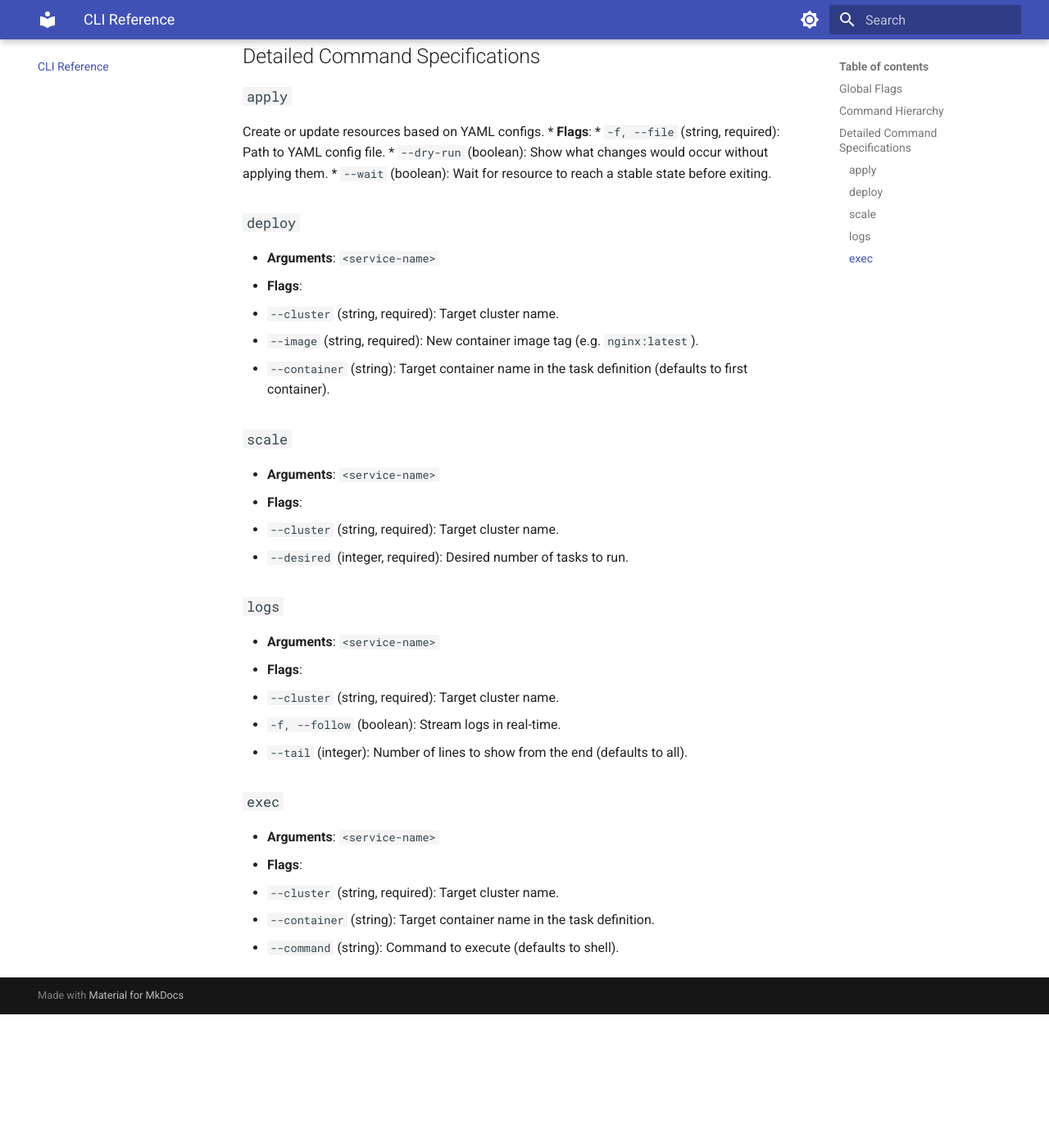
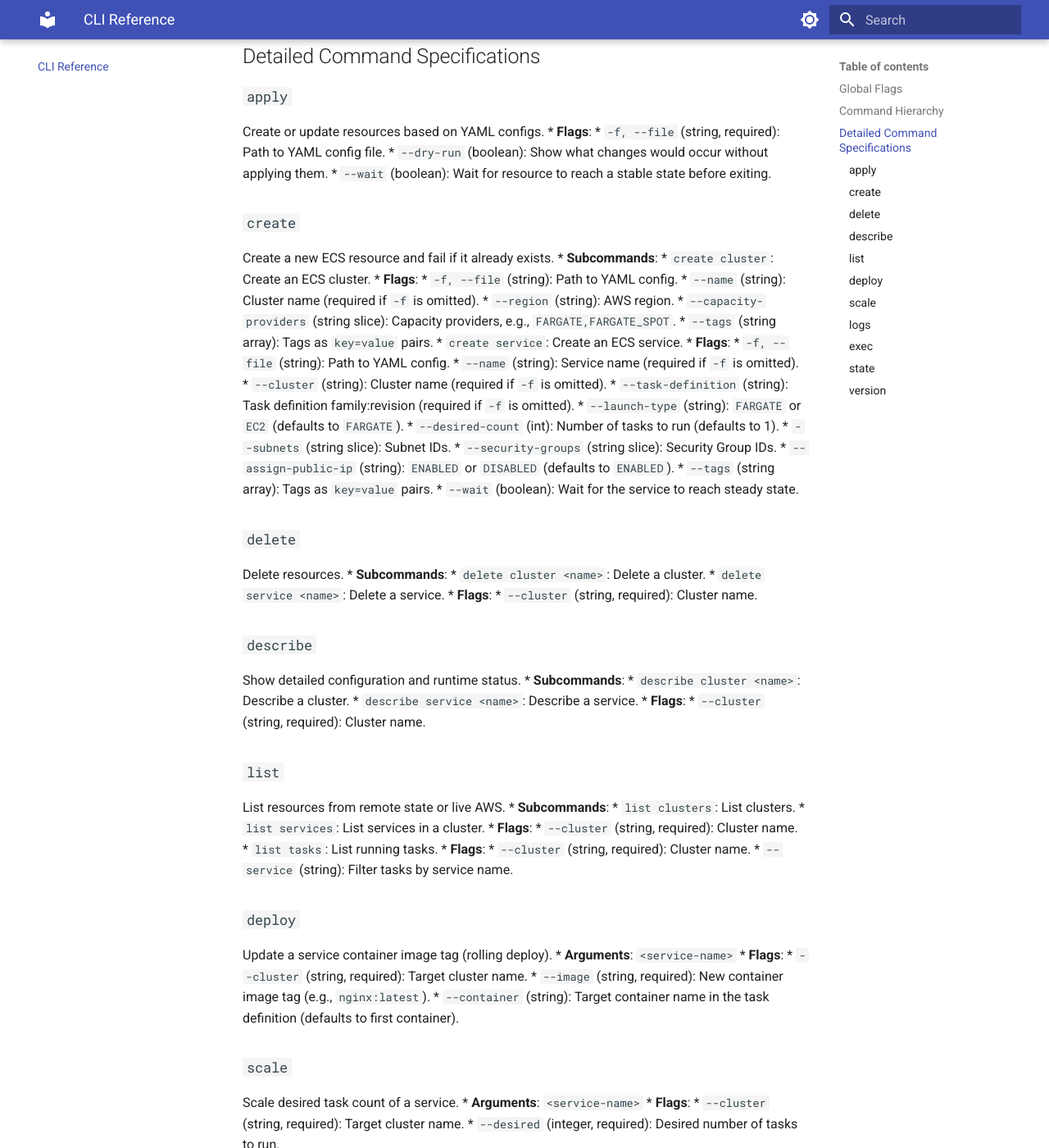
Before and after one commit to Roslaan001/ecsctl, an MkDocs documentation site: the page built from docs/reference.md, in a window 1280 px wide and 1400 px high, scrolled down 1387 px. Shown: the whole window at 82% size. Built offline with MkDocs 1.6.1 and Material for MkDocs 9.7.7, drawn with Linux system fonts in a browser that asks for light colours; before the commit the page ends 2624 px from its top, so only the background shows below that; some of the changed text lies outside the part shown.

Commit message:
docs: add resource inspection page and expand CLI reference specifications

```diff
--- a/docs/reference.md
+++ b/docs/reference.md
@@ -60,20 +60,75 @@ Create or update resources based on YAML configs.
   * `--dry-run` (boolean): Show what changes would occur without applying them.
   * `--wait` (boolean): Wait for resource to reach a stable state before exiting.
 
+### `create`
+Create a new ECS resource and fail if it already exists.
+* **Subcommands**:
+  * `create cluster`: Create an ECS cluster.
+    * **Flags**:
+      * `-f, --file` (string): Path to YAML config.
+      * `--name` (string): Cluster name (required if `-f` is omitted).
+      * `--region` (string): AWS region.
+      * `--capacity-providers` (string slice): Capacity providers, e.g., `FARGATE,FARGATE_SPOT`.
+      * `--tags` (string array): Tags as `key=value` pairs.
+  * `create service`: Create an ECS service.
+    * **Flags**:
+      * `-f, --file` (string): Path to YAML config.
+      * `--name` (string): Service name (required if `-f` is omitted).
+      * `--cluster` (string): Cluster name (required if `-f` is omitted).
+      * `--task-definition` (string): Task definition family:revision (required if `-f` is omitted).
+      * `--launch-type` (string): `FARGATE` or `EC2` (defaults to `FARGATE`).
+      * `--desired-count` (int): Number of tasks to run (defaults to 1).
+      * `--subnets` (string slice): Subnet IDs.
+      * `--security-groups` (string slice): Security Group IDs.
+      * `--assign-public-ip` (string): `ENABLED` or `DISABLED` (defaults to `ENABLED`).
+      * `--tags` (string array): Tags as `key=value` pairs.
+      * `--wait` (boolean): Wait for the service to reach steady state.
+
+### `delete`
+Delete resources.
+* **Subcommands**:
+  * `delete cluster <name>`: Delete a cluster.
+  * `delete service <name>`: Delete a service.
+    * **Flags**:
+      * `--cluster` (string, required): Cluster name.
+
+### `describe`
+Show detailed configuration and runtime status.
+* **Subcommands**:
+  * `describe cluster <name>`: Describe a cluster.
+  * `describe service <name>`: Describe a service.
+    * **Flags**:
+      * `--cluster` (string, required): Cluster name.
+
+### `list`
+List resources from remote state or live AWS.
+* **Subcommands**:
+  * `list clusters`: List clusters.
+  * `list services`: List services in a cluster.
+    * **Flags**:
+      * `--cluster` (string, required): Cluster name.
+  * `list tasks`: List running tasks.
+    * **Flags**:
+      * `--cluster` (string, required): Cluster name.
+      * `--service` (string): Filter tasks by service name.
+
 ### `deploy`
+Update a service container image tag (rolling deploy).
 * **Arguments**: `<service-name>`
 * **Flags**:
   * `--cluster` (string, required): Target cluster name.
-  * `--image` (string, required): New container image tag (e.g. `nginx:latest`).
+  * `--image` (string, required): New container image tag (e.g., `nginx:latest`).
   * `--container` (string): Target container name in the task definition (defaults to first container).
 
 ### `scale`
+Scale desired task count of a service.
 * **Arguments**: `<service-name>`
 * **Flags**:
   * `--cluster` (string, required): Target cluster name.
   * `--desired` (integer, required): Desired number of tasks to run.
 
 ### `logs`
+Aggregate and stream logs from service tasks.
 * **Arguments**: `<service-name>`
 * **Flags**:
   * `--cluster` (string, required): Target cluster name.
@@ -81,8 +136,30 @@ Create or update resources based on YAML configs.
   * `--tail` (integer): Number of lines to show from the end (defaults to all).
 
 ### `exec`
+Open interactive shell or run commands in a container task.
 * **Arguments**: `<service-name>`
 * **Flags**:
   * `--cluster` (string, required): Target cluster name.
-  * `--container` (string): Target container name in the task definition.
+  * `--container` (string): Target container name.
   * `--command` (string): Command to execute (defaults to shell).
+
+### `state`
+Manage remote state backend contexts.
+* **Subcommands**:
+  * `state init`: Initialize state context.
+    * **Flags**:
+      * `--context` (string, required): Context name.
+      * `--bucket` (string, required): S3 bucket name.
+      * `--region` (string, required): AWS region.
+      * `--profile` (string): AWS profile.
+      * `--kms-key-id` (string): KMS Key ID for encryption.
+  * `state list-contexts`: List configured contexts.
+  * `state use-context <name>`: Switch active context.
+  * `state import cluster <name>`: Import cluster to state.
+  * `state import service <name>`: Import service to state.
+    * **Flags**:
+      * `--cluster` (string, required): Cluster name.
+  * `state show`: Print details of active context.
+
+### `version`
+Print build version and compilation details.
--- a/mkdocs.yml
+++ b/mkdocs.yml
@@ -48,5 +48,6 @@ nav:
   - Installation: installation.md
   - Declarative Management: declarative.md
   - Operations & Commands: commands.md
+  - Resource Inspection: inspection.md
   - Remote State: state.md
   - CLI Reference: reference.md
```
Also changed, not shown: docs/inspection.md (added, +69 -0 lines).
